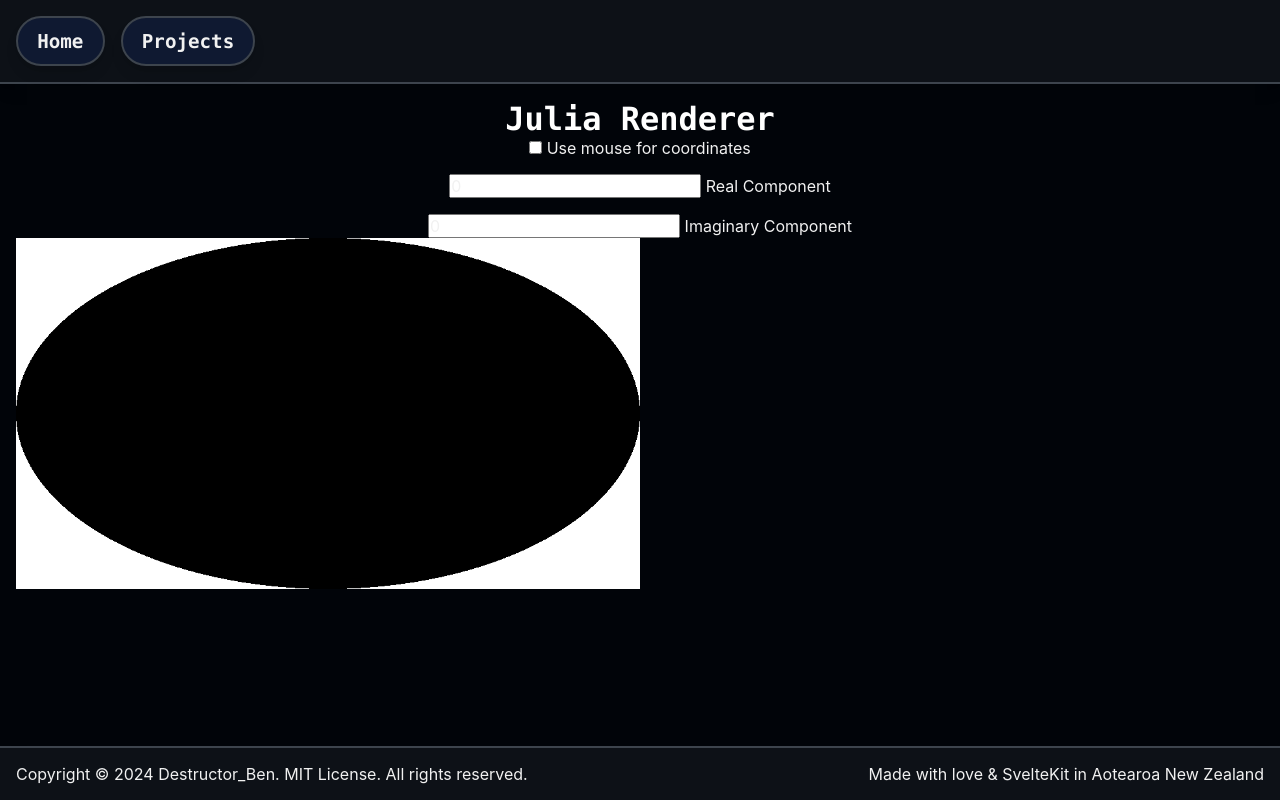
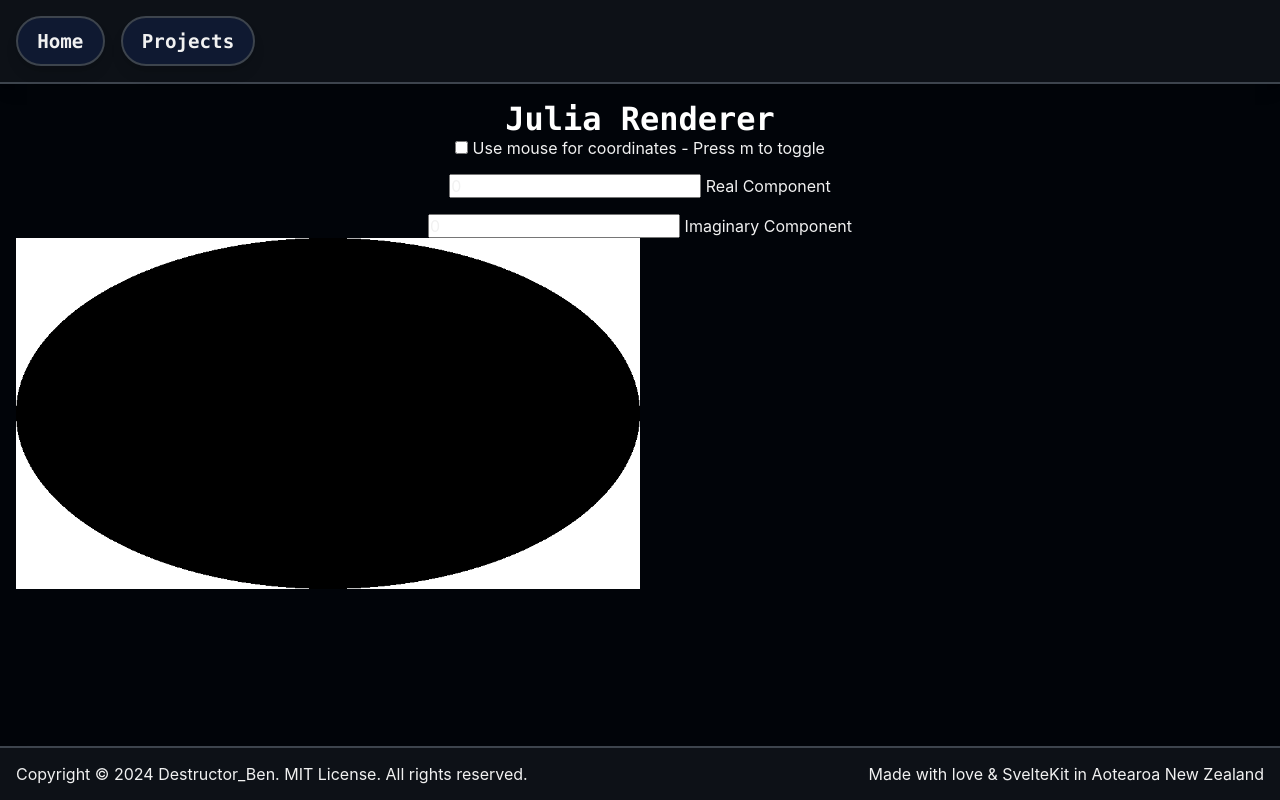
Before and after one commit to Destructor-Ben/destructor-ben.github.io, a SvelteKit app: page /projects/julia in a window 1280 px wide. Built offline with nearby package versions, Linux system fonts and the light colour scheme.

Commit message:
Add keypress toggling

```diff
--- a/src/routes/projects/julia/+page.svelte
+++ b/src/routes/projects/julia/+page.svelte
@@ -30,12 +30,14 @@
     }
   })
 
-  // Mouse control
+  // Mouse and keybind control
   $effect(() => {
     canvas.addEventListener("mousemove", handleMouseMove);
+    document.addEventListener("keypress", handleKeyPress)
 
     return () => {
       canvas.removeEventListener("mousemove", handleMouseMove);
+      document.removeEventListener("keypress", handleKeyPress)
     }
   })
 
@@ -57,6 +59,15 @@
     real = mouseReal;
     imaginary = mouseImaginary;
   }
+
+  // Toggle whether mouse movement is used
+  function handleKeyPress(event: KeyboardEvent)
+  {
+    if (event.code === "KeyM")
+    {
+      useMouseForCoords = !useMouseForCoords;
+    }
+  }
 </script>
 
 <svelte:head>
@@ -69,7 +80,7 @@
 <div>
   <label>
     <input type="checkbox" bind:checked={useMouseForCoords} />
-    <span>Use mouse for coordinates</span>
+    <span>Use mouse for coordinates - Press m to toggle</span>
   </label>
 
   <label>
```
